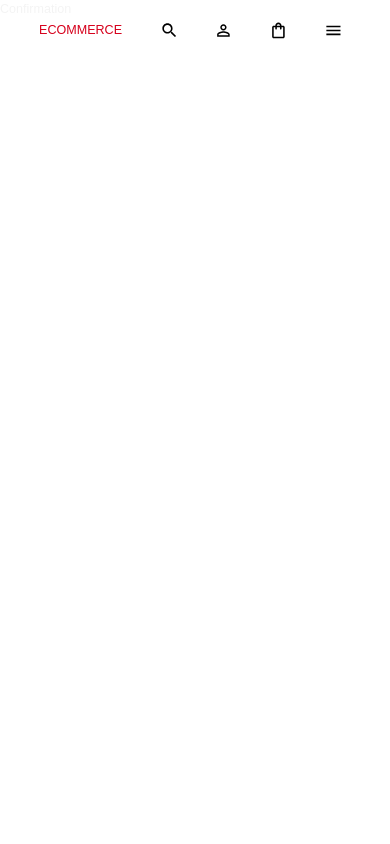
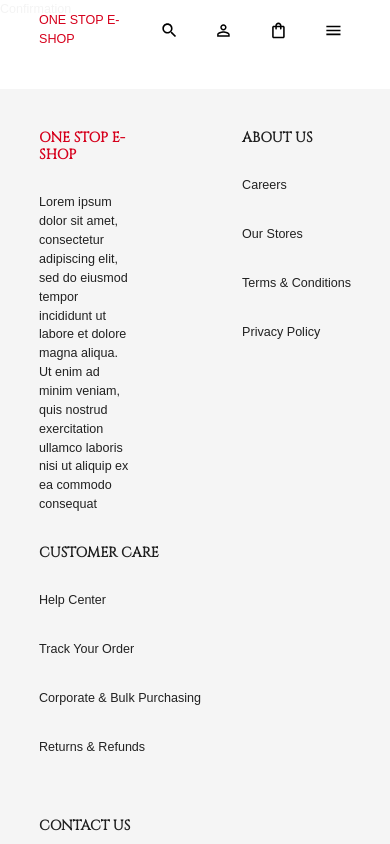
Before and after one commit to AqibJavaid899/react-ecommerce-frontend, a React (Create React App) app: page /checkout/success in a window 390 px wide. Shown: the top 844 px of the page. Built offline with nearby package versions, Linux system fonts and the light colour scheme; a web font is replaced by a local one.

Commit message:
Add the Responsive Design of the Application Footer

```diff
--- a/src/App.js
+++ b/src/App.js
@@ -8,7 +8,7 @@ import {
 
 import { Home } from "./scenes/home";
 import { Checkout, Confirmation } from "./scenes/checkout";
-import { CartMenu, Navbar } from "./scenes/global";
+import { CartMenu, Footer, Navbar } from "./scenes/global";
 import { ItemDetails } from "./scenes/itemDetails";
 
 const ScrollToTop = () => {
@@ -32,6 +32,7 @@ function App() {
           <Route path="checkout/success" element={<Confirmation />} />
         </Routes>
         <CartMenu />
+        <Footer />
       </Router>
     </div>
   );
--- /dev/null
+++ b/src/scenes/global/Footer.jsx
@@ -0,0 +1,83 @@
+import { Box, Typography, useTheme } from "@mui/material";
+import { typography } from "@mui/system";
+import { shades } from "../../theme";
+
+const Footer = () => {
+  const {
+    palette: { neutral },
+  } = useTheme();
+
+  return (
+    <Box mt="70px" p="40px 0" backgroundColor={neutral.light}>
+      {/* Footer Wrapper */}
+      <Box
+        width="80%"
+        m="auto"
+        display="flex"
+        justifyContent="space-between"
+        flexWrap="wrap"
+        rowGap="30px"
+        columnGap="clamp(20px, 30px, 40px)"
+      >
+        {/* Site Name and Description */}
+        <Box width="clamp(20%, 30%, 40%)">
+          <Typography
+            variant="h4"
+            fontWeight="bold"
+            color={shades.secondary[500]}
+            sx={{ mb: "30px" }}
+          >
+            ONE STOP E-SHOP
+          </Typography>
+          <Typography>
+            Lorem ipsum dolor sit amet, consectetur adipiscing elit, sed do
+            eiusmod tempor incididunt ut labore et dolore magna aliqua. Ut enim
+            ad minim veniam, quis nostrud exercitation ullamco laboris nisi ut
+            aliquip ex ea commodo consequat
+          </Typography>
+        </Box>
+
+        {/* Second Column Information */}
+        <Box>
+          <Typography variant="h4" fontWeight="bold" mb="30px">
+            ABOUT US
+          </Typography>
+          <Typography mb="30px">Careers</Typography>
+          <Typography mb="30px">Our Stores</Typography>
+          <Typography mb="30px">Terms & Conditions</Typography>
+          <Typography mb="30px">Privacy Policy</Typography>
+        </Box>
+
+        {/* Third Column Information */}
+        <Box>
+          <Typography variant="h4" fontWeight="bold" mb="30px">
+            CUSTOMER CARE
+          </Typography>
+          <Typography mb="30px">Help Center</Typography>
+          <Typography mb="30px">Track Your Order</Typography>
+          <Typography mb="30px">Corporate & Bulk Purchasing</Typography>
+          <Typography mb="30px">Returns & Refunds</Typography>
+        </Box>
+
+        {/* Fourth Column Information */}
+        <Box>
+          <Typography
+            width="clamp(20%, 35%, 40%)"
+            variant="h4"
+            fontWeight="bold"
+            mb="30px"
+          >
+            CONTACT US
+          </Typography>
+          <Typography mb="30px">
+            50 North Red Keep, Kings Landing, GoT 10501
+          </Typography>
+          <Typography mb="30px">Email: aqibjaved@gmail.com</Typography>
+          <Typography mb="30px">(+923) 333-4444</Typography>
+        </Box>
+      </Box>
+    </Box>
+  );
+};
+
+export default Footer;
--- a/src/scenes/global/Navbar.jsx
+++ b/src/scenes/global/Navbar.jsx
@@ -40,7 +40,7 @@ const Navbar = () => {
           sx={{ "&:hover": { cursor: "pointer" } }}
           color={shades.secondary[500]}
         >
-          ECOMMERCE
+          ONE STOP E-SHOP
         </Box>
         <Box
           display="flex"
--- a/src/scenes/global/index.js
+++ b/src/scenes/global/index.js
@@ -1,2 +1,3 @@
 export { default as Navbar } from "./Navbar";
 export { default as CartMenu } from "./CartMenu";
+export { default as Footer } from "./Footer";
```
